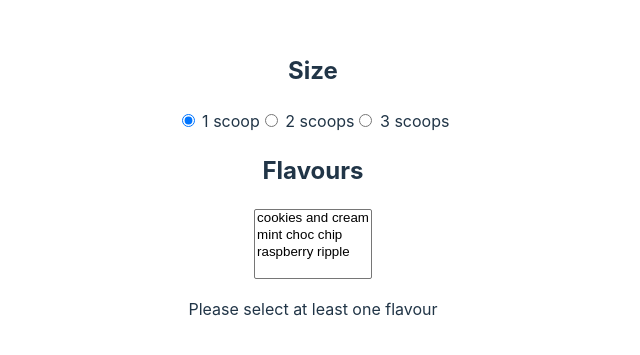
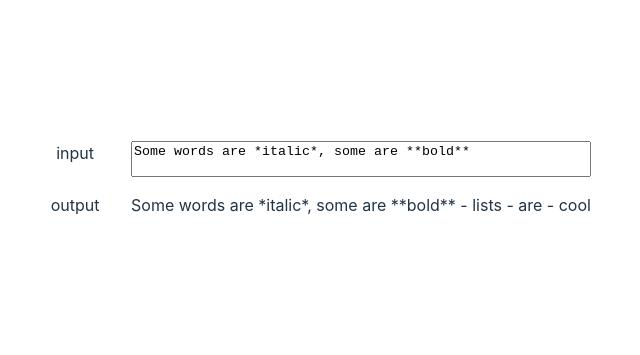
Before and after one commit to akashsoni01/svelte4_poc, a Svelte app in the folder my-svelte-project/: page / in a window 1280 px wide. Shown: the part 215-570 px from the top of the page, without its empty margins (327-967 px from the left). Built offline with nearby package versions, Linux system fonts and the light colour scheme.

Commit message:
bind text area

```diff
--- a/my-svelte-project/src/App.svelte
+++ b/my-svelte-project/src/App.svelte
@@ -1,40 +1,27 @@
 <script>
-  let scoops = 1;
-  let flavours = [];
-
-  const formatter = new Intl.ListFormat("en", {
-    style: "long",
-    type: "conjunction",
-  });
+  // import { marked } from "marked";
+  let value = `Some words are *italic*, some are **bold**\n\n- lists\n- are\n- cool`;
 </script>
 
-<h2>Size</h2>
+<div class="grid">
+  input
+  <textarea bind:value />
 
-{#each [1, 2, 3] as number}
-  <label>
-    <input type="radio" name="scoops" value={number} bind:group={scoops} />
+  output
+  <div>{@html value}</div>
+</div>
 
-    {number}
-    {number === 1 ? "scoop" : "scoops"}
-  </label>
-{/each}
+<style>
+  .grid {
+    display: grid;
+    grid-template-columns: 5em 1fr;
+    grid-template-rows: 1fr 1fr;
+    grid-gap: 1em;
+    height: 100%;
+  }
 
-<h2>Flavours</h2>
-
-<select multiple bind:value={flavours}>
-  {#each ["cookies and cream", "mint choc chip", "raspberry ripple"] as flavour}
-    <option>{flavour}</option>
-  {/each}
-</select>
-
-{#if flavours.length === 0}
-  <p>Please select at least one flavour</p>
-{:else if flavours.length > scoops}
-  <p>Can't order more flavours than scoops!</p>
-{:else}
-  <p>
-    You ordered {scoops}
-    {scoops === 1 ? "scoop" : "scoops"}
-    of {formatter.format(flavours)}
-  </p>
-{/if}
+  textarea {
+    flex: 1;
+    resize: none;
+  }
+</style>
```
